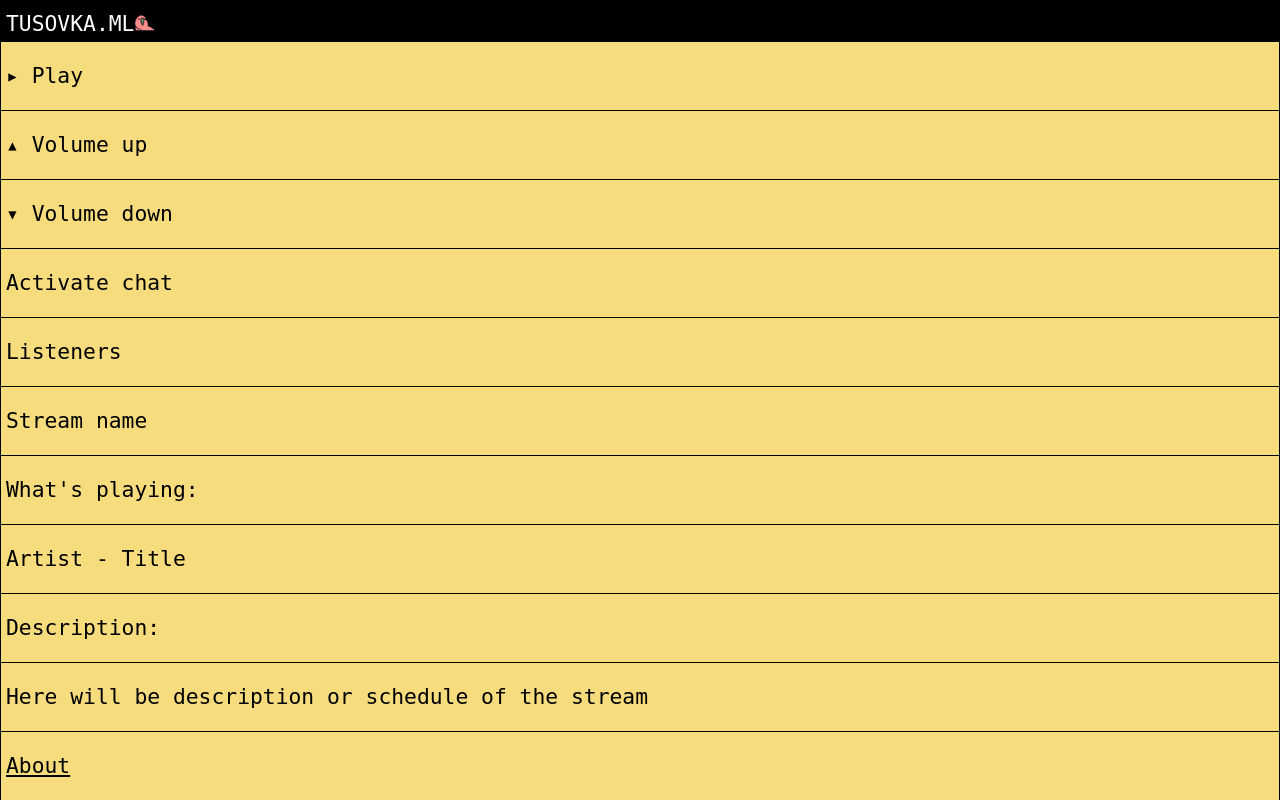
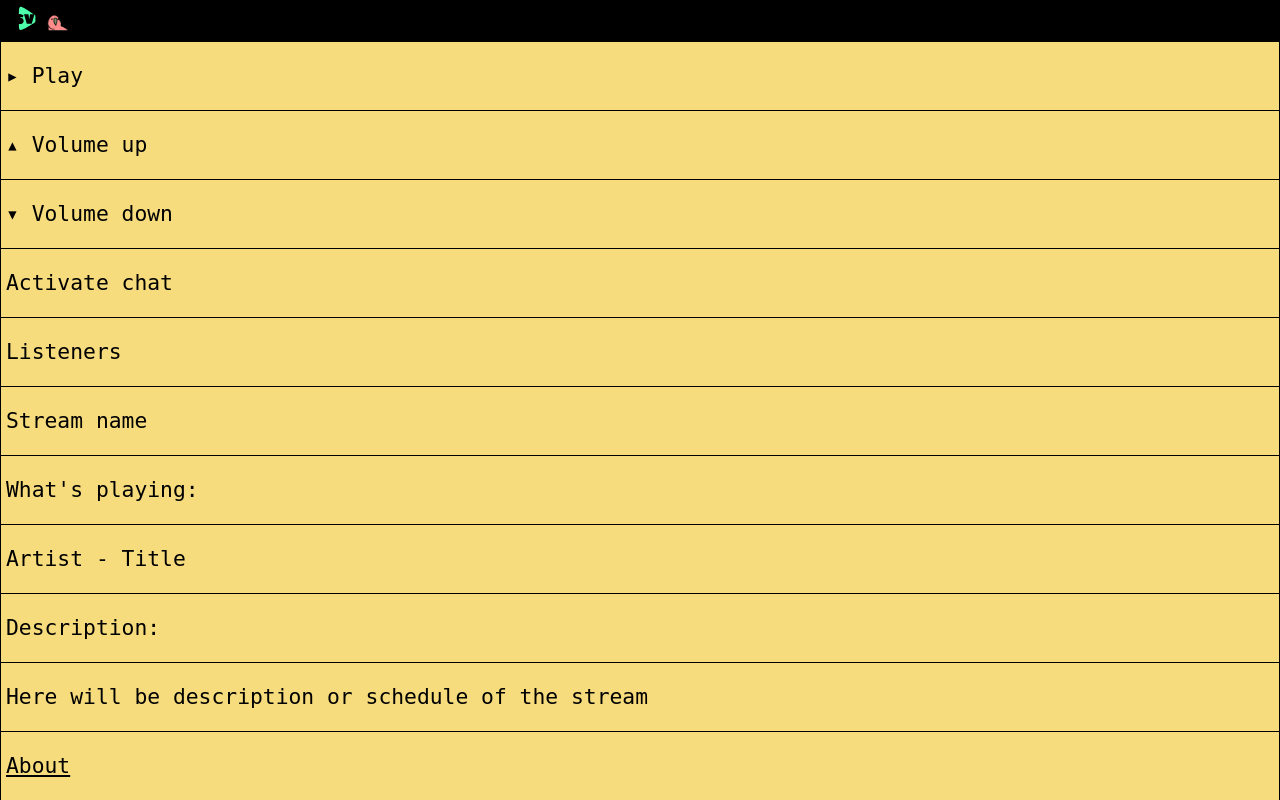
Before and after one commit to verbalius/tusovka, a Flask app: page / in a window 1280 px wide. Run offline with Flask 2, Linux system fonts and the light colour scheme; data that the repository does not hold is empty.

Commit message:
new font and logo

```diff
--- a/templates/index.html
+++ b/templates/index.html
@@ -15,7 +15,7 @@
 <table class="tg">
 <thead>
   <tr>
-    <th class="tg-0lax">TUSOVKA.ML<img id="parrot" style="max-height: 25px" src="/images/boredparrot.gif"></th>
+    <th class="tg-0lax"><img style="max-height: 25px" src="/images/tsvk_logo.svg"><img id="parrot" style="max-height: 25px" src="/images/boredparrot.gif"></th>
     <th id="chat_header" class="tg-0lax hack_chat"></th>
   </tr>
 </thead>
```
Also changed, not shown: static/Peace Sans.otf (added), static/images/tsvk_logo.svg (added).
